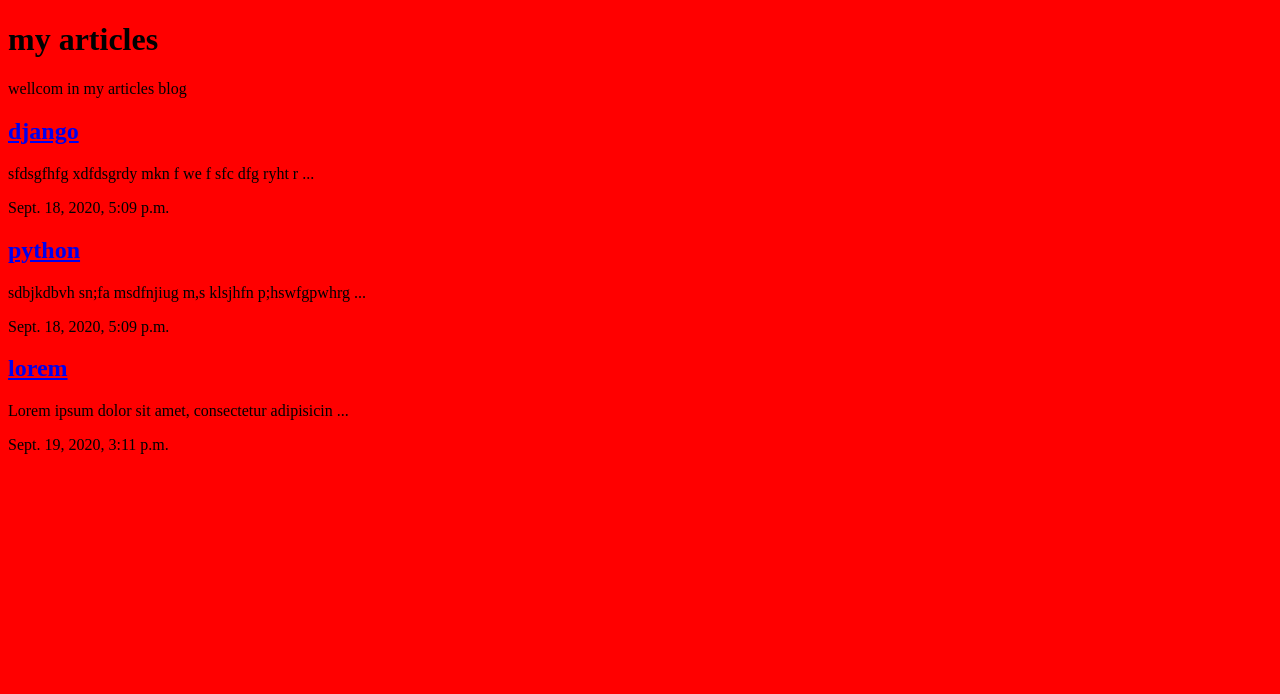
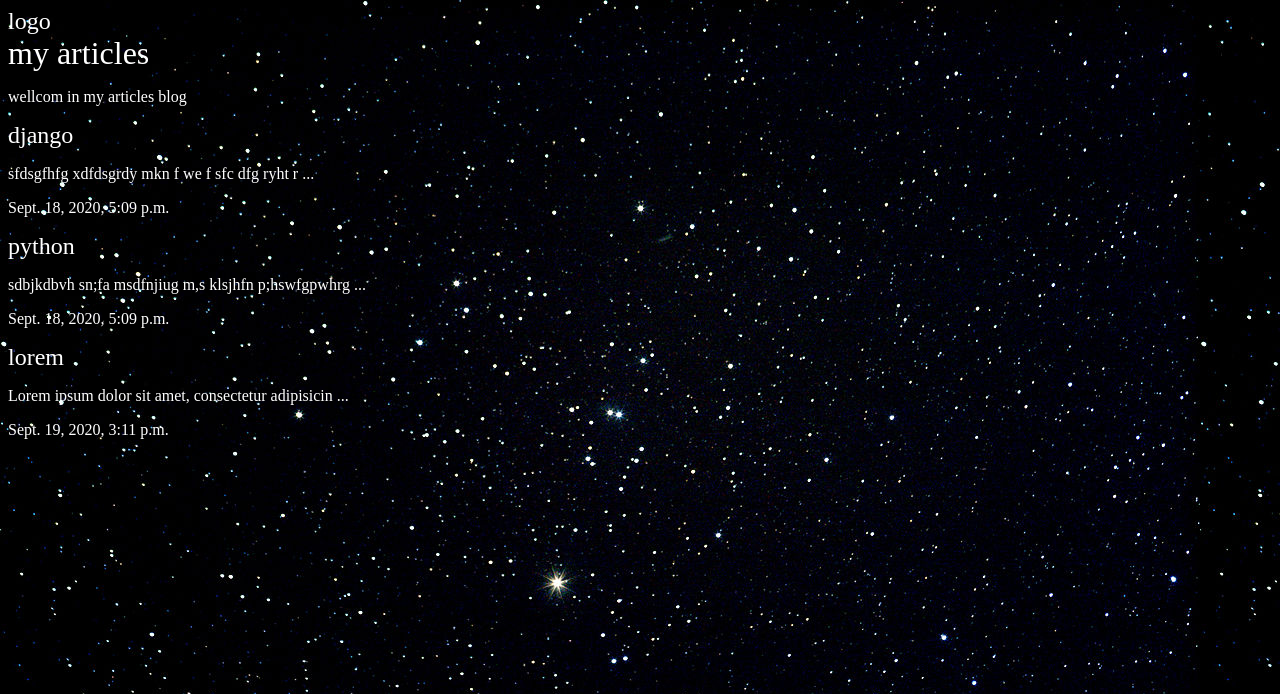
Before and after one commit to m-sadeghi0/djangoblog, a Django app: page /articles/ in a window 1280 px wide. Shown: the top 694 px of the page. Run offline with Django 3.2, Linux system fonts and the light colour scheme; data comes from the database, SQL or seed files in the repository.

Commit message:
my commit

```diff
--- a/articles/templates/articles/list.html
+++ b/articles/templates/articles/list.html
@@ -1,20 +1,18 @@
 <!DOCTYPE html>
-{% load static %}
-<html lang="en" dir="ltr">
-  <head>
-    <meta charset="utf-8">
-    <title>articles</title>
-    <link rel="stylesheet" href="{% static 'style.css' %}">
-  </head>
-  <body>
+{%extends 'base.html'%}
+
+{% block title %}
+    articles
+  {% endblock %}
+
+    {% block content %}
 <div class="continer">
   <h1>my articles</h1>
   <p>wellcom in my articles blog</p>
   {% for a in artic %}
-  <h2><a href="#">{{ a.title}}</a></h2>
+  <h2><a href="{% url 'articles:detail' slug=a.slug %}">{{ a.title}}</a></h2>
   <p>{{a.snippet}}</p>
     <p>{{a.date}}</p>
   {% endfor %}
 </div>
-  </body>
-</html>
+{% endblock %}
--- a/articles/urls.py
+++ b/articles/urls.py
@@ -1,6 +1,8 @@
 from django.urls import path
 from . import views
 
+app_name="articles"
 urlpatterns = [
-    path('',views.articleslist),
+    path('',views.articleslist,name="list"),
+    path('<slug>',views.articelsslug,name="detail")
 ]
--- a/articles/views.py
+++ b/articles/views.py
@@ -1,4 +1,4 @@
-from django.shortcuts import render
+from django.shortcuts import render,HttpResponse
 from . import models
 
 # Create your views here.
@@ -6,3 +6,5 @@ def articleslist(request):
     articels=models.articlesclass.objects.all().order_by('date')
     args={'artic':articels}
     return render(request,'articles/list.html',args)
+def articelsslug(request,slug):
+    return HttpResponse(slug)
--- /dev/null
+++ b/stat/mystyle.css
@@ -0,0 +1,18 @@
+body{
+  background-color: #0f121f;
+  background-image: url(stars.jpg);
+  color: #fff;
+  background-repeat-y:no-repeat;
+  background-attachment: fixed;
+}
+body*{
+  font-family: : arial;
+}
+h1,h2,h3,h4,h5,h6{
+  font-weight: normal;
+  margin: 0;
+}
+a,a:hover,a:visited{
+  color: #fff;
+  text-decoration: none;
+}
--- a/static/style.css
+++ /dev/null
@@ -1,3 +0,0 @@
-body{
-  background-color: red;
-}
--- /dev/null
+++ b/templates/base.html
@@ -0,0 +1,22 @@
+<!DOCTYPE html>
+{% load static %}
+<html lang="en" dir="ltr">
+  <head>
+    <meta charset="utf-8">
+    <title>
+      {% block title %}
+      articles
+      {% endblock %}
+    </title>
+    <link rel="stylesheet" href="{%static 'mystyle.css'%} ">
+  </head>
+  <body>
+    <h2> <a href="{% url 'articles:list' %} ">logo</a>
+    </h2>
+    <div class="wrapper">
+{% block content %}
+
+{% endblock %}
+    </div>
+  </body>
+</html>
```
Also changed, not shown: djangoblog/settings.py (+5 -2 lines), stat/stars.jpg (added).
